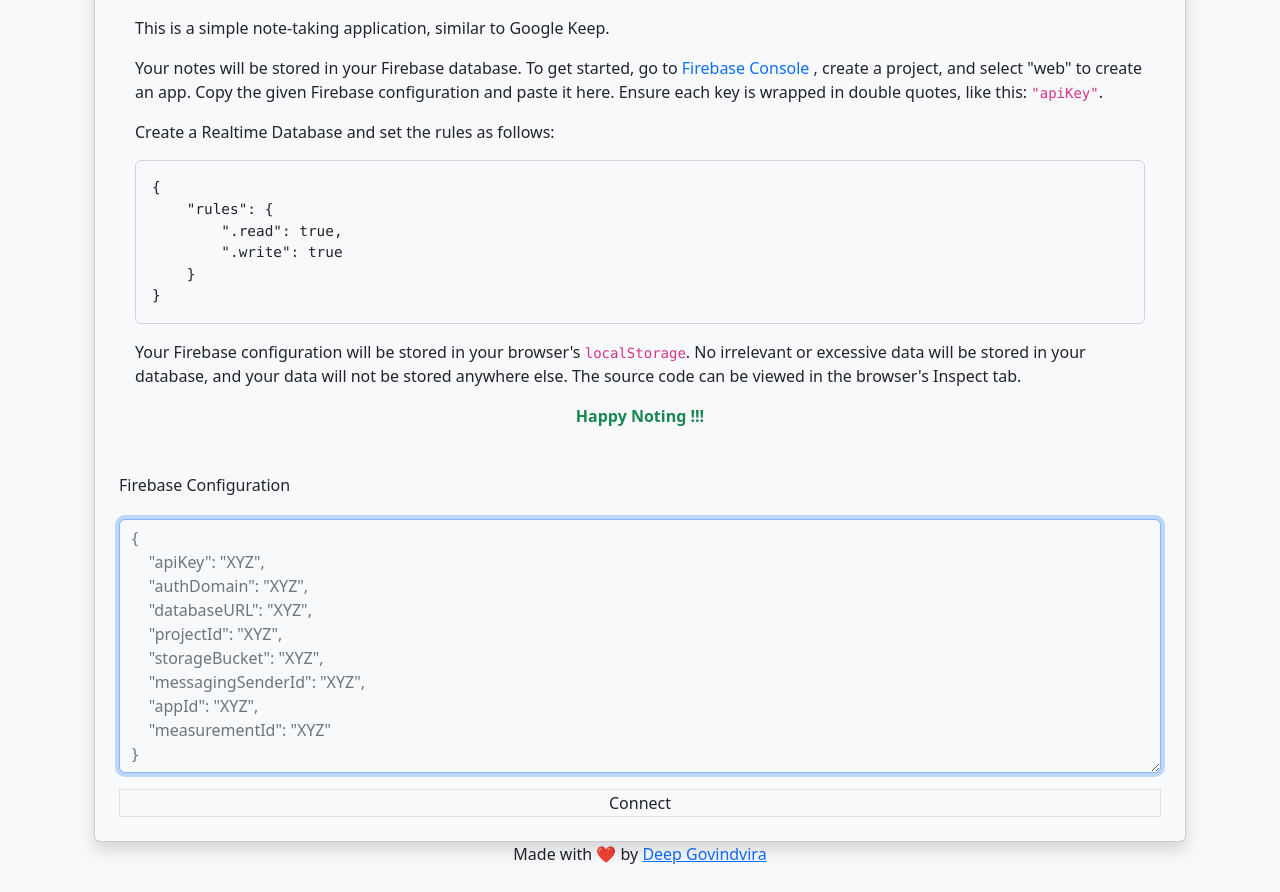
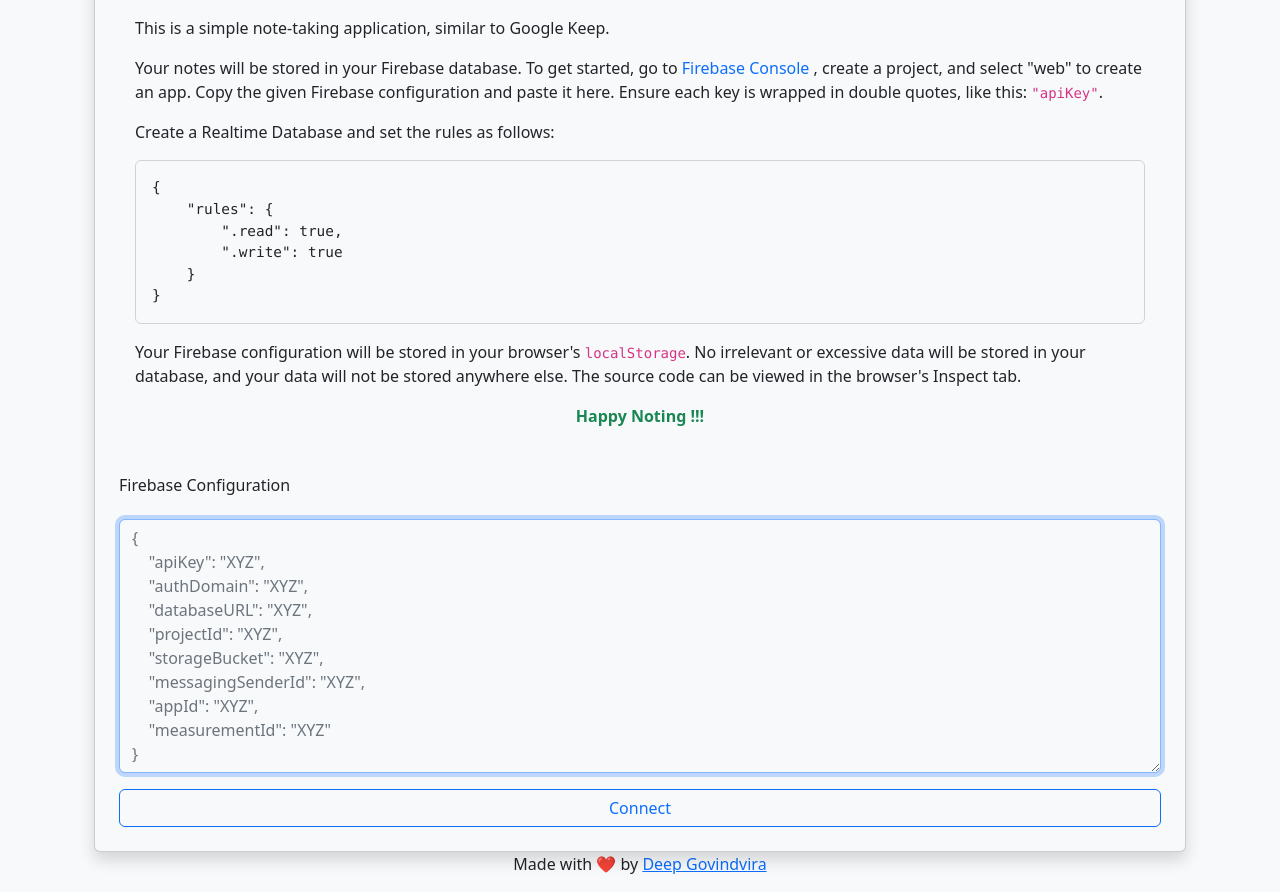
Before and after one commit to deep-govindvira/keepfast, a plain HTML site: page index.html in a window 1280 px wide. Shown: the part 103-995 px from the top of the page. Drawn offline with nearby package versions, Linux system fonts and the light colour scheme.

Commit message:
update button ui

```diff
--- a/index.html
+++ b/index.html
@@ -173,9 +173,7 @@
     "appId": "XYZ",
     "measurementId": "XYZ"
 }'></textarea>
-            <button id="setConfigBtn" class="border mt-3" title="Set firebase configuration"
-                onclick="setConfig()">Connect</button>
-
+        <button id="setConfigBtn" type="button" onclick="setConfig()" class="btn btn-outline-primary mt-3" title="Set firebase configuration">Connect</button>
         </div>
     </div>
 
```
